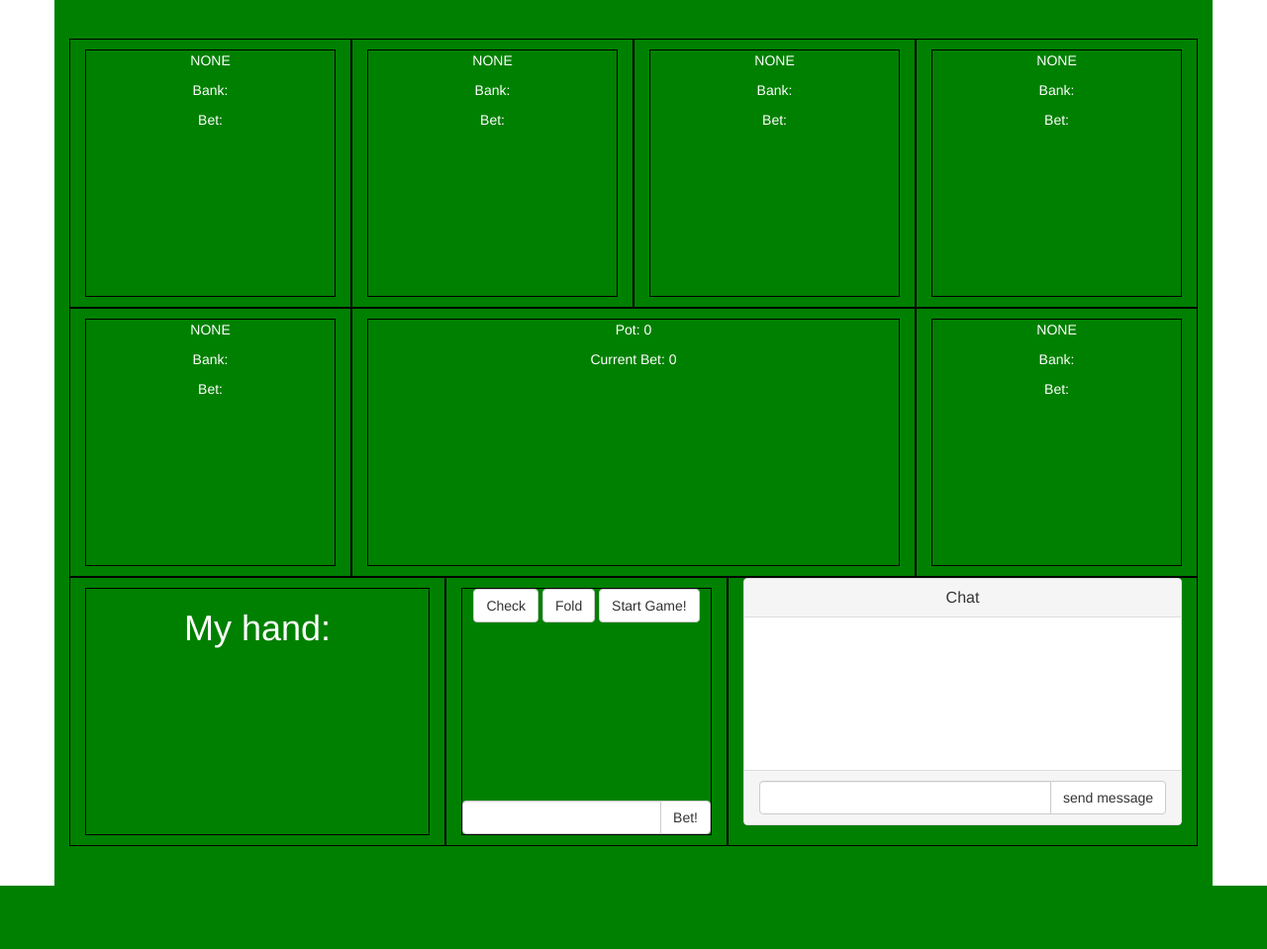
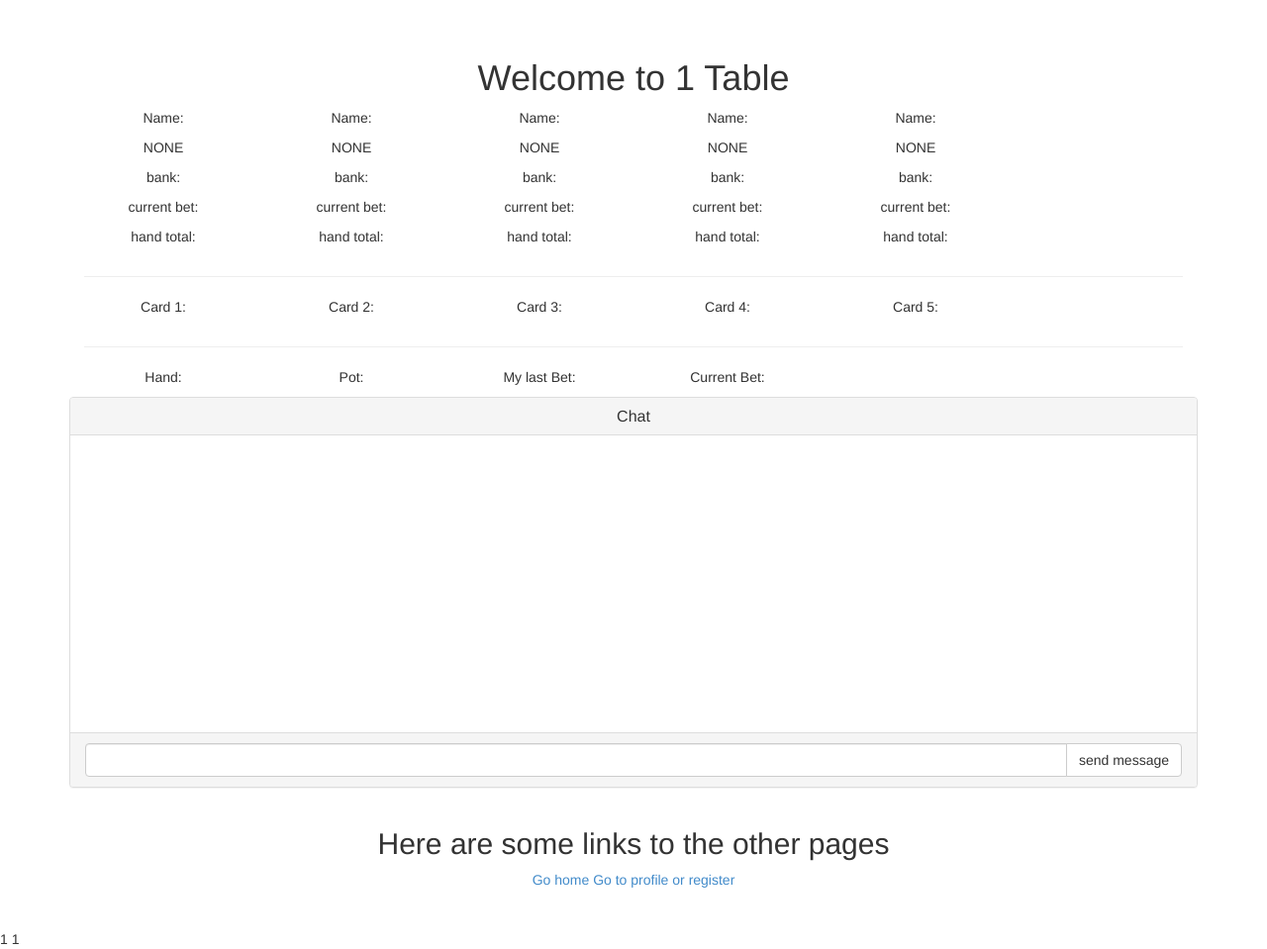
Before and after one commit to mcwp98/pokernet, a Django app: template tables/templates/game.html in a window 1280 px wide. Shown: the part 51-1010 px from the top of the page at 99% size. Before the commit the page ends 946 px from the top, so only its background shows below. Run offline with Django 3.2, Linux system fonts and the light colour scheme; the template is opened without the code that fills it: values that come from a table or form of the project are taken from there, others are empty; tables that the repository leaves empty hold one stand-in row (values such as "Sample post"); some libraries are stand-ins or nearby versions.

Commit message:
fix git newbness

```diff
--- a/tables/templates/game.html
+++ b/tables/templates/game.html
@@ -2,160 +2,90 @@
 {% load staticfiles %}
 
 {% block css %}
-<link rel="stylesheet" type="text/css" href="{% static "assets/css/gameTemp.css" %}">
+<link rel="stylesheet" type="text/css" href="{% static "assets/css/game.css" %}">
 {% endblock %}
 
 {% block content %}
 
-<div class="row"> <!-- players 2-5 -->
-    <div class="col-lg-3" style="border: 1px solid black" id="op2"><!-- Player 2 -->
-        <div class="cardContainer">
-            <div class="info">
-                <p style="display:inline"><div id="op2-name" style="display:inline">NONE</div></p>
-                <p style="display:inline">Bank: <div id="op2-bank" style="display:inline"></div></p>
-                <p style="display:inline">Bet: <div id="op2-bet" style="display:inline"></div></p>
+<div class="row">
+    <h1>Welcome to {{ table.id }} Table</h1>
 </div>
-            <div class="cards">
-                <img class="card" id="op2-card1"/>
-                <img class="card" id="op2-card2" />
+
+<div class="row">
+    <div class="col-md-2" id="op1">
+        <p>Name: <div id="op1-name">NONE</div></p>
+        <p>bank: <div id="op1-bank"></div></p>
+        <p>current bet: <div id="op1-bet"></div></p>
+        <p>hand total: <div id="op1-tot"></div></p>
     </div>
-            <div class="button">
-                <img style="height:40px;" />
-                <h2 id="op2-betting" style="color:yellow;display:none;">Betting!</h2>
+    <div class="col-md-2" id="op2">
+        <p>Name: <div id="op2-name">NONE</div></p>
+        <p>bank: <div id="op2-bank"></div></p>
+        <p>current bet: <div id="op2-bet"></div></p>
+        <p>hand total: <div id="op2-tot"></div></p>
+    </div>
+    <div class="col-md-2" id="op3">
+        <p>Name: <div id="op3-name">NONE</div></p>
+        <p>bank: <div id="op3-bank"></div></p>
+        <p>current bet: <div id="op3-bet"></div></p>
+        <p>hand total: <div id="op3-tot"></div></p>
+    </div>
+    <div class="col-md-2" id="op4">
+        <p>Name: <div id="op4-name">NONE</div></p>
+        <p>bank: <div id="op4-bank"></div></p>
+        <p>current bet: <div id="op4-bet"></div></p>
+        <p>hand total: <div id="op4-tot"></div></p>
+    </div>
+    <div class="col-md-2" id="op5">
+        <p>Name: <div id="op5-name">NONE</div></p>
+        <p>bank: <div id="op5-bank"></div></p>
+        <p>current bet: <div id="op5-bet"></div></p>
+        <p>hand total: <div id="op5-tot"></div></p>
     </div>
 </div>
+<hr />
+<div class="row">
+    <div class="col-md-2" id="card1">
+        <p>Card 1:</p>
     </div>
-    <div class="col-lg-3" style="border: 1px solid black" id="op3"><!-- Player 3 -->
-        <div class="cardContainer">
-            <div class="info">
-                <p style="display:inline"><div id="op3-name" style="display:inline">NONE</div></p>
-                <p style="display:inline">Bank: <div id="op3-bank" style="display:inline"></div></p>
-                <p style="display:inline">Bet: <div id="op3-bet" style="display:inline"></div></p>
+    <div class="col-md-2" id="card2">
+        <p>Card 2: </p>
     </div>
-            <div class="cards">
-                <img class="card" id="op3-card1" />
-                <img class="card" id="op3-card2" />
+    <div class="col-md-2" id="card3">
+        <p>Card 3: </p>
     </div>
-            <div class="button">
-                <img style="height:40px;" />
-                <h2 id="op3-betting" style="color:yellow;display:none;">Betting!</h2>
+    <div class="col-md-2" id="card4">
+        <p>Card 4: </p>
+    </div>
+    <div class="col-md-2" id="card5">
+        <p>Card 5: </p>
     </div>
 </div>
+<hr />
+<div class="row">
+    <div class="col-md-2">
+        <p>Hand:</p>
+        <p id="handContainer"></p>
     </div>
-    <div class="col-lg-3" style="border: 1px solid black" id="op4"><!-- Player 4 -->
-        <div class="cardContainer">
-            <div class="info">
-                <p style="display:inline"><div id="op4-name" style="display:inline">NONE</div></p>
-                <p style="display:inline">Bank: <div id="op4-bank" style="display:inline"></div></p>
-                <p style="display:inline">Bet: <div id="op4-bet" style="display:inline"></div></p>
+    <div class="col-md-2">
+        <p> Pot: </p>
+        <p id="potContainer"></p>
     </div>
-            <div class="cards">
-                <img class="card" id="op4-card1" />
-                <img class="card" id="op4-card2" />
+    <div class="col-md-2">
+        <p> My last Bet: </p>
+        <p id="betContainer"></p>
     </div>
-            <div class="button">
-                <img style="height:40px;" />
-                <h2 id="op4-betting" style="color:yellow;display:none;">Betting!</h2>
-            </div>
-        </div>
-    </div>
-    <div class="col-lg-3" style="border: 1px solid black" id="op5"><!-- Player 5 -->
-        <div class="cardContainer">
-            <div class="info">
-            <div class="info">
-                <p style="display:inline"><div id="op5-name" style="display:inline">NONE</div></p>
-                <p style="display:inline">Bank: <div id="op5-bank" style="display:inline"></div></p>
-                <p style="display:inline">Bet: <div id="op5-bet" style="display:inline"></div></p>
-            </div>
-            </div>
-            <div class="cards">
-                <img class="card" id="op5-card1" />
-                <img class="card" id="op5-card2" />
-            </div>
-            <div class="button">
-                <img style="height:40px;" />
-                <h2 id="op2-betting" style="color:yellow;display:none;">Betting!</h2>
-            </div>
-        </div>
+    <div class="col-md-2">
+        <p> Current Bet:</p>
+        <p id="tableBetContainer"></p>
     </div>
 </div>
 <div class="row">
-    <div class="col-lg-3" style="border: 1px solid black"  id="op1">
-        <div class="cardContainer">
-            <div class="info">
-                <p style="display:inline"><div id="op1-name" style="display:inline">NONE</div></p>
-                <p style="display:inline">Bank: <div id="op1-bank" style="display:inline"></div></p>
-                <p style="display:inline">Bet: <div id="op1-bet" style="display:inline"></div></p>
-            </div>
-            <div class="cards">
-                <img class="card" id="op1-card1" />
-                <img class="card" id="op1-card2" />
-            </div>
-            <div class="button">
-                <img style="height:40px;"  />
-                <h2 id="op1-betting" style="color:yellow;display:none;">Betting!</h2>
-            </div>
-        </div>
-    </div>
-    <div class="col-lg-6" style="border: 1px solid black">
-        <div class="cardContainer" id="tableCards">
-            <div class="tableInfo">
-                <p style="display:inline" >Pot: <div style="display:inline" id="potContainer">0</div></p>
-                <p style="display:inline" >Current Bet: <div style="display:inline" id="betContainer">0</div></p>
-            </div>
-            <img class="card" id="card1" />
-            <img class="card" id="card2" />
-            <img class="card" id="card3" />
-            <img class="card" id="card4" />
-            <img class="card" id="card5" />
-        </div>
-    </div>
-    <div class="col-lg-3" style="border: 1px solid black"  id="op6">
-        <div class="cardContainer">
-            <div class="info">
-                <p style="display:inline"><div id="op6-name" style="display:inline">NONE</div></p>
-                <p style="display:inline">Bank: <div id="op6-bank" style="display:inline"></div></p>
-                <p style="display:inline">Bet: <div id="op6-bet" style="display:inline"></div></p>
-            </div>
-            <div class="cards">
-                <img class="card" id="op6-card1" />
-                <img class="card" id="op6-card2" />
-            </div>
-            <div class="button">
-                <img style="height:40px;"  />
-                <h2 id="op6-betting" style="color:yellow;display:none;">Betting!</h2>
-            </div>
-        </div>
-    </div>
-</div>
-<div class="row">
-    <div class="col-lg-4" style="border: 1px solid black">
-        <div class="cardContainer" >
-            <h1>My hand:</h1>
-            <img class="card" id="myCard1" />
-            <img class="card" id="myCard2" />
-            <h2 id="betting" style="color:yellow;display:none;">Betting!</h2>
-        </div>
-    </div>
-    <div class="col-lg-3" style="border: 1px solid black">
-        <div class="cardContainer" style="position:relative;" >
-            <button id="checkSend" class="btn btn-default" type="button">Check</button>
-            <button id="checkSend" class="btn btn-default" type="button">Fold</button>
-            <button id="startGame" class="btn btn-default" type="button">Start Game!</button>
-            <div class="input-group" id="betBox" style="bottom:0; position:absolute;">
-                <input type="text" class="form-control" id="betAmt" />
-                <span class="input-group-btn">
-                    <button id="betSend" class="btn btn-default" type="button">Bet!</button>
-                </span>
-            </div>
-        </div>
-    </div>
-    <div class="col-lg-5" style="border: 1px solid black">
     <div class="panel panel-default">
         <div class="panel-heading">
             <h3 class="panel-title">Chat</h3>
         </div>
-            <div class="panel-body" id="chatBox" style="height:154px;overflow:scroll;">
+        <div class="panel-body" id="chatBox" style="height:300px;overflow:scroll;">
         </div>
         <div class="panel-footer">
             <div class="input-group">
@@ -164,15 +94,31 @@
                     <button id="chatSend" class="btn btn-default" type="button">send message</button>
                 </span>
             </div>
+            <div class="input-group" id="betBox" style="display:none;">
+                <input type="text" class="form-control" id="betAmt" />
+                <span class="input-group-btn">
+                    <button id="betSend" class="btn btn-default" type="button">Bet!</button>
+                </span>
             </div>
         </div>
     </div>
 </div>
+<div class="row">
+    <h2>Here are some links to the other pages</h2>
+    <a href="/">Go home</a>
+    <a href="/users">Go to profile</a>
+    <a href="/users/register">or register</a>
+</div>
+
 
 
 {% endblock %}
 
 {% block js %}
+
+{{ table.id }}
+{{ table.currentUsers }}
+
 <script src="http://127.0.0.1:80/socket.io/socket.io.js"></script>
 <script>
     // use this to pass variables into js from django
@@ -180,6 +126,4 @@
     var moneyToUse = 100000;
 </script>
 <script src="{% static "assets/js/game.js" %}"></script>
-<script src="{% static "assets/js/gameViewControl.js" %}"></script>
-<script src="{% static "assets/js/oppPlayer.js" %}"></script>
 {% endblock %}
--- a/tables/templates/tables.html
+++ b/tables/templates/tables.html
@@ -43,7 +43,6 @@
 <a href="/">Go home</a>
 <a href="/users">Go to profile</a>
 <a href="/users/register">or register</a>
-
 </div>
 
 {% endblock %}
--- a/tables/views.py
+++ b/tables/views.py
@@ -17,7 +17,9 @@ def joinTable(request, tableID=1):
 	table = Table.objects.get(id=tableID)
 	table.currentUsers = table.currentUsers +1
 	table.save()
+
 	args = {}
+	args['tables'] = table
 	# args['table'] = table
 
 	return render_to_response('game.html', args)
```
Also changed, not shown: 16 other files. Lines whose indentation alone changed are shown as unchanged.
